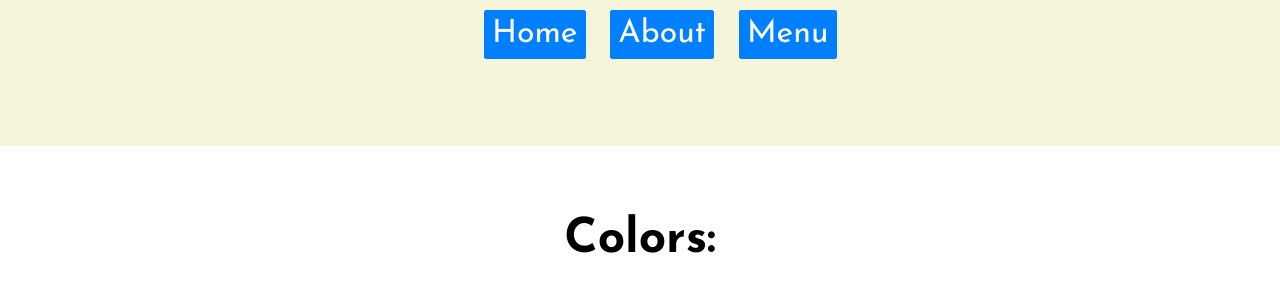
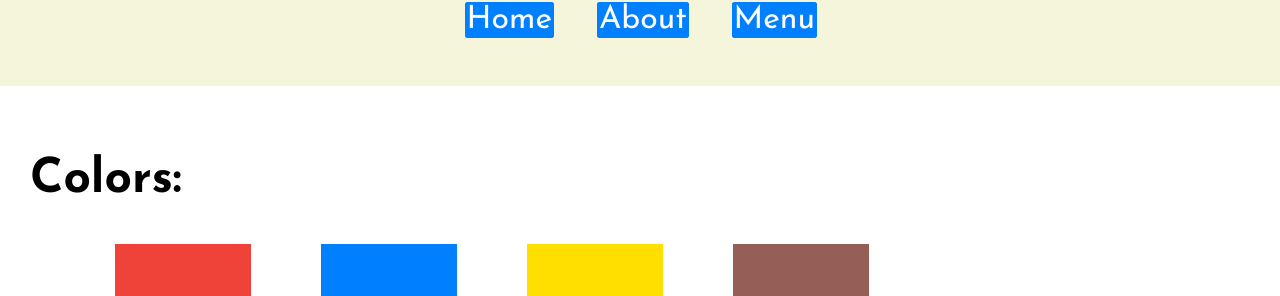
Before and after one commit to sheinasm/final_2_mompremier_sheina, a plain HTML site: page index.html in a window 1280 px wide. Shown: the part 817-1113 px from the top of the page. Drawn offline with nearby package versions, Linux system fonts and the light colour scheme; files whose address does not match are found by name.

Commit message:
fix menu

```diff
--- a/css/main.css
+++ b/css/main.css
@@ -54,25 +54,21 @@ body {
 
 nav {
 	text-align: center;
-	margin-top: 30px;
-	padding-bottom: 30px;
 
 }
+
 nav ul {
 	list-style-type: none;
 
 }
 nav ul li {
 	display: inline;
-	margin-right: 10px;
-	margin-left: 10px;
+	margin-right: 1.2em;
 	font-family: 'Josefin Sans', sans-serif;
 	font-size: 2em;
 	border: solid .09em;
 	border-radius: .1em;
 	border-color: #007fff;
-	padding: .2em;
-	margin-right: .3em;
 	background-color: #007fff;
 
 }
@@ -239,9 +235,9 @@ footer {
 	padding: 50px;
 }
 
-@media (min-width: 551px) {
+@media (max-width: 551px) {
 	#container {
-		text-align: center;
+		text-align: none;
 	}
 
 }
@@ -289,7 +285,18 @@ footer {
 	#img-1 {
 		width: 100%;
 	}
+
+	#title_info {
+		text-align: center;
+	}
+
+	#sample-links {
+		text-align: center;
+	}
+
+
 }
+
 
 @media (min-width: 1282px) {
 	#buttons-style {
```
